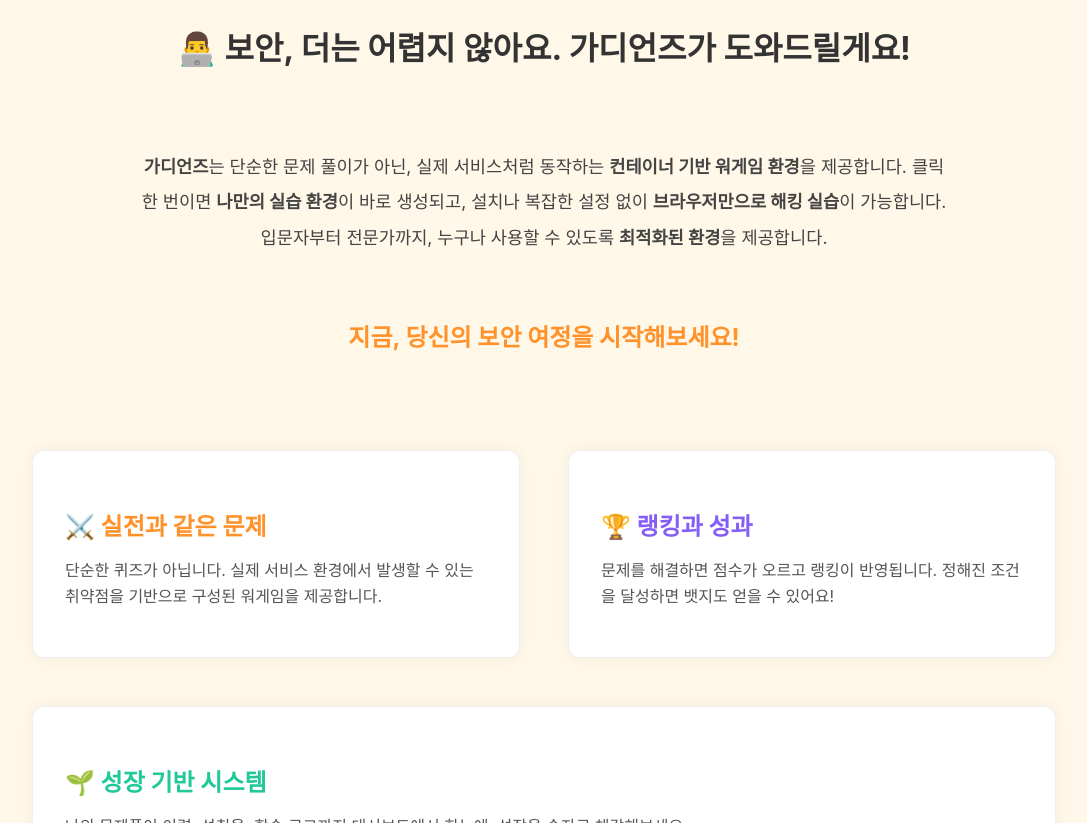
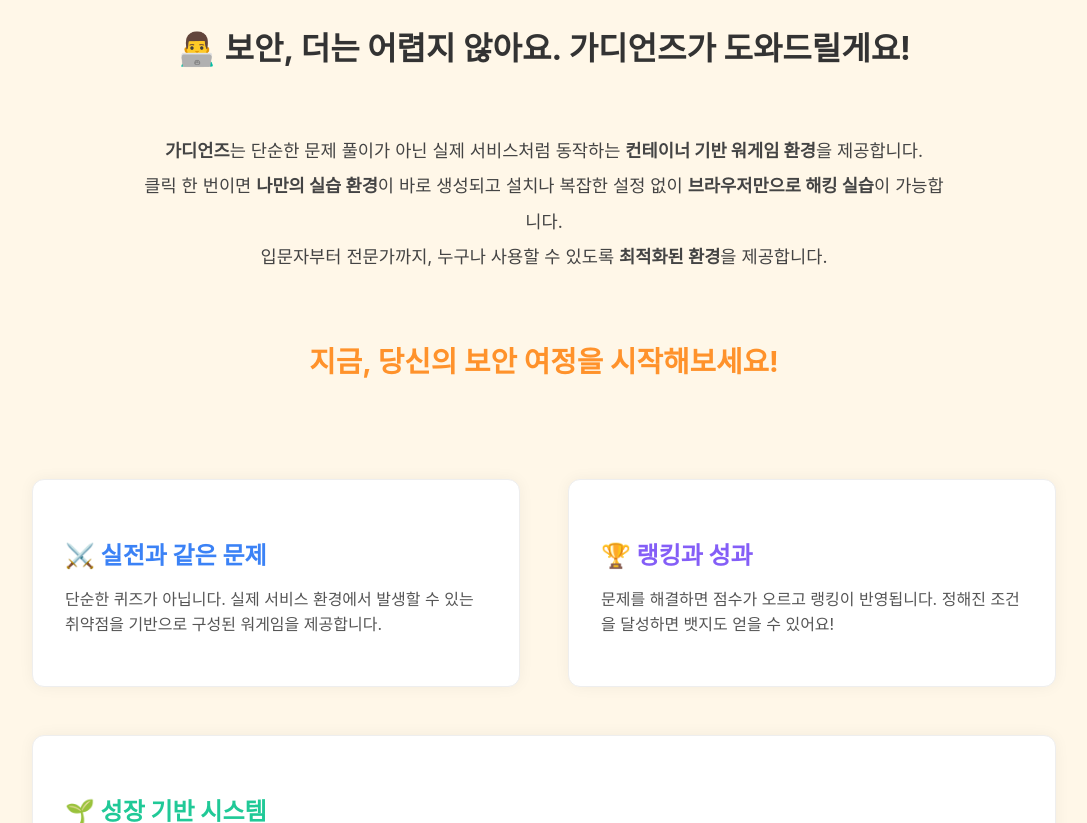
Before and after one commit to BeeGuardians/Guardians-frontend, a React (Vite) app in the folder guardians/: page / in a window 1280 px wide. Shown: the part 1380-2203 px from the top of the page, without its empty margins (96-1183 px from the left). Built offline with nearby package versions, Linux system fonts and the light colour scheme; no server answers; a web font is replaced by a local one.

Commit message:
refact: apply SectionWrapper to HomeIntroSection for scroll animation enhancement

```diff
--- a/guardians/package.json
+++ b/guardians/package.json
@@ -16,6 +16,7 @@
     "pretendard": "^1.3.9",
     "react": "^19.0.0",
     "react-dom": "^19.0.0",
+    "react-intersection-observer": "^9.16.0",
     "react-router-dom": "^7.5.3",
     "react-select": "^5.10.1"
   },
--- a/guardians/src/pages/HomePage/HomeIntroSection.tsx
+++ b/guardians/src/pages/HomePage/HomeIntroSection.tsx
@@ -119,7 +119,7 @@
                 viewport={{ once: true, amount: 0.3 }}
                 style={{
                     fontSize: "2rem",
-                    marginBottom: "5rem",
+                    marginBottom: "4rem",
                     fontWeight: "650",
                     color: "#333",
                     textAlign: "center"
@@ -137,17 +137,17 @@
                     fontSize: "1.1rem",
                     color: "#444",
                     lineHeight: "2",
-                    marginBottom: "7rem",
-                    maxWidth: "820px",
+                    marginBottom: "0rem",
+                    maxWidth: "50rem",
                     whiteSpace: "pre-line",
                     textAlign: "center",
                     margin: "0 auto"
                 }}
             >
-                <strong>가디언즈</strong>는 단순한 문제 풀이가 아닌,
-                실제 서비스처럼 동작하는 <strong>컨테이너 기반 워게임 환경</strong>을 제공합니다.
-                클릭 한 번이면 <strong>나만의 실습 환경</strong>이 바로 생성되고,
-                설치나 복잡한 설정 없이 <strong>브라우저만으로 해킹 실습</strong>이 가능합니다.
+                <strong>가디언즈</strong>는 단순한 문제 풀이가 아닌
+                실제 서비스처럼 동작하는 <strong>컨테이너 기반 워게임 환경</strong>을 제공합니다.<br />
+                클릭 한 번이면 <strong>나만의 실습 환경</strong>이 바로 생성되고
+                설치나 복잡한 설정 없이 <strong>브라우저만으로 해킹 실습</strong>이 가능합니다.<br />
                 입문자부터 전문가까지,
                 누구나 사용할 수 있도록 <strong>최적화된 환경</strong>을 제공합니다.
                 <br />
@@ -156,7 +156,7 @@
                         style={{
                             color: "#ff922b",
                             fontWeight: 650,
-                            fontSize: "1.5rem",
+                            fontSize: "1.8rem",
                             display: "inline-block",
                             marginTop: "1.5rem",
                             marginBottom: "5.5rem",
@@ -186,7 +186,7 @@
                     {
                         title: "⚔️ 실전과 같은 문제",
                         desc: "단순한 퀴즈가 아닙니다. 실제 서비스 환경에서 발생할 수 있는 취약점을 기반으로 구성된 워게임을 제공합니다.",
-                        color: "#ff922b"
+                        color: "#3B82F6"
                     },
                     {
                         title: "🏆 랭킹과 성과",
```
Also changed, not shown: guardians/src/pages/HomePage/SectionWrapper.tsx (added, +21 -0 lines), 1 other file (tests, documents, lock files or other folders).
